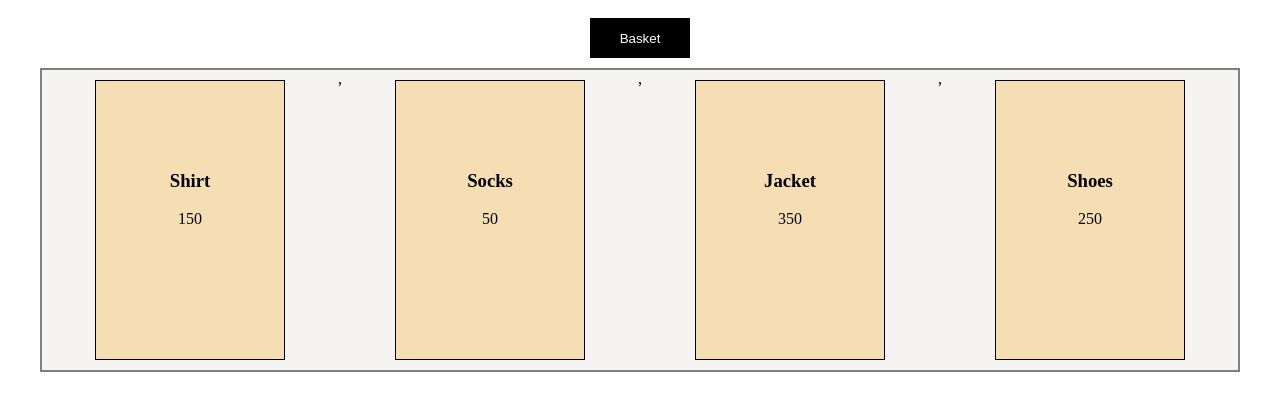
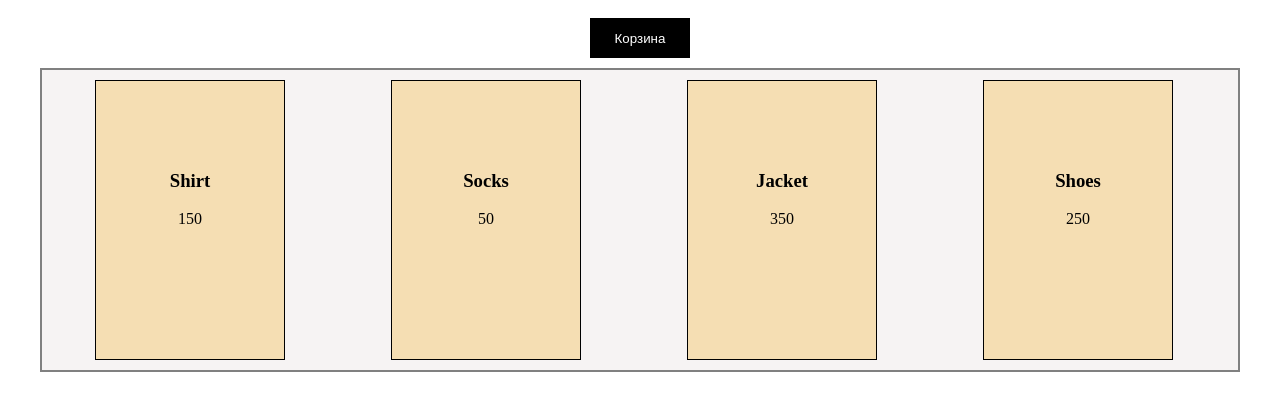
Before and after one commit to mklapshin/JS2, a plain HTML site: page index.html in a window 1280 px wide. Drawn offline with Linux system fonts and the light colour scheme.

Commit message:
выполнил домашнее задание № 2

```diff
--- a/index.html
+++ b/index.html
@@ -1,16 +1,18 @@
 
 <!DOCTYPE html>
+<meta charset="UTF-8">
 <html>
-  <head>
-    <title>eShop</title>
-    <link rel="stylesheet" href="styles.css" />
-    <script src="script.js"></script>
-  </head>
+<head>
+  <meta http-equiv="Content-Type" content="text/html; charset=windows-1251">
+  <title>eShop</title>
+  <link rel="stylesheet" href="styles.css">
+  <script src="script.js"></script>
+</head>
   <body>
     <main>
       <div class="container">
       <header>
-        <button class="cart-button" type="button">Basket</button>
+        <button class="cart-button" type="button">Корзина</button>
       </header>
       <main>
         <div class="goods-list"></div>
--- a/script.js
+++ b/script.js
@@ -1,25 +1,45 @@
-const goods = [
-  { title: 'Shirt', price: 150 },
-  { title: 'Socks', price: 50 },
-  { title: 'Jacket', price: 350 },
-  { title: 'Shoes', price: 250 },
-]
-
-const renderGoodsItem = (title, price) => {
-  return `<div class="goods-item"><h3>${title}</h3><p>${price}</p></div>`
+class GoodsItem {
+  constructor(title, price) {
+    this.title = title;
+    this.price = price;
+  }
+  render() {
+    return `<div class="goods-item"><h3>${this.title}</h3><p>${this.price}</p></div>`;
+  }
 }
 
-const renderGoodsList = list => {
-  let goodsList = list.map(item => renderGoodsItem(item.title, item.price))
+class GoodsList {
+  constructor() {
+    this.goods = [];
+  }
 
-  //   const goodsListDiv = document.querySelector('.goods-list')
-  //   goodsListDiv.innerHTML = goodsList
+  fetchGoods() {
+    this.goods = [
+      { title: "Shirt", price: 150 },
+      { title: "Socks", price: 50 },
+      { title: "Jacket", price: 350 },
+      { title: "Shoes", price: 250 },
+    ];
+  }
 
-  document.querySelector('.goods-list').innerHTML = goodsList
+  render() {
+    let listHtml = "";
+    let totalPrice = 0;
+    this.goods.forEach((good) => {
+      const goodItem = new GoodsItem(good.title, good.price);
+      totalPrice = totalPrice + good.price;
+      listHtml += goodItem.render();
+    });
+    console.log("Суммарная стоисмость всех товаров равна " + totalPrice);
+    document.querySelector(".goods-list").innerHTML = listHtml;
+  }
 }
 
+
 const init = () => {
-  renderGoodsList(goods)
-}
+    const list = new GoodsList();
+    list.fetchGoods();
+    list.render();
+};
 
-window.onload = init
+window.onload = init;
```
Also changed, not shown: 1 other file.
